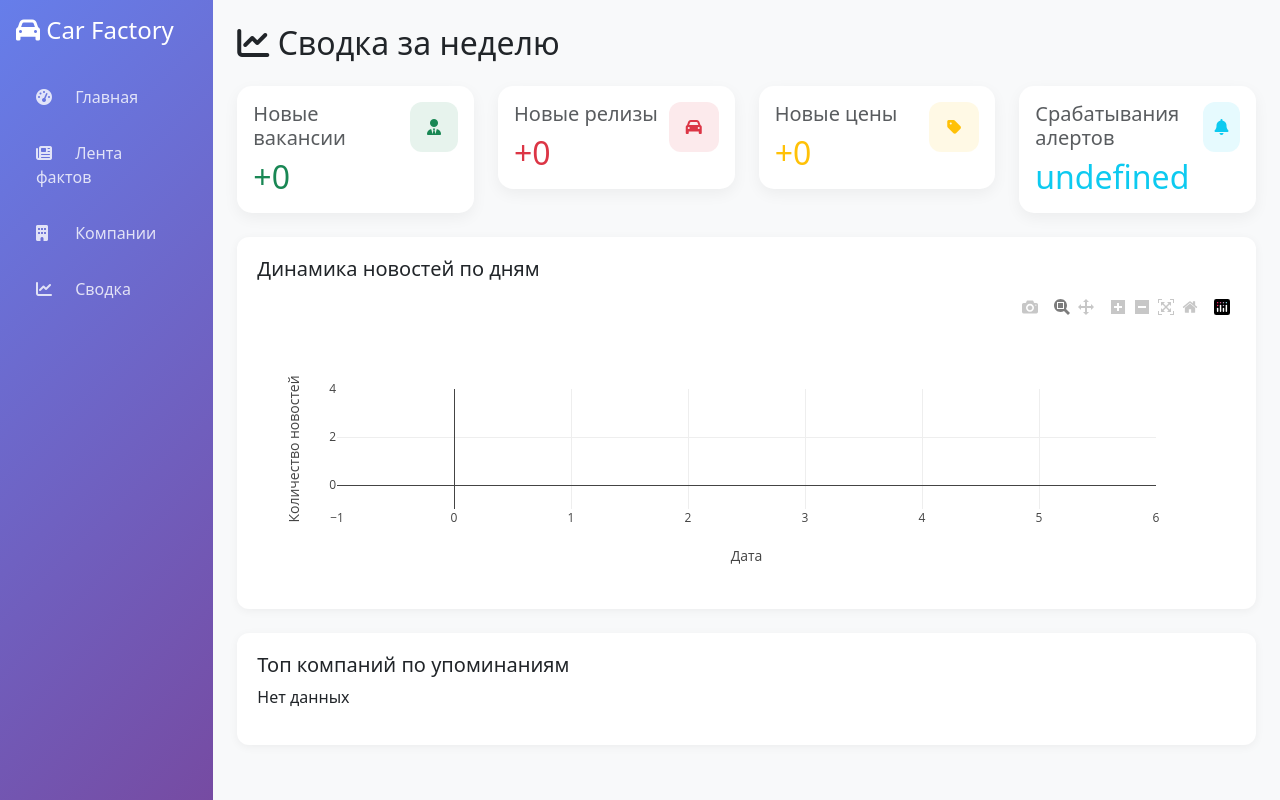
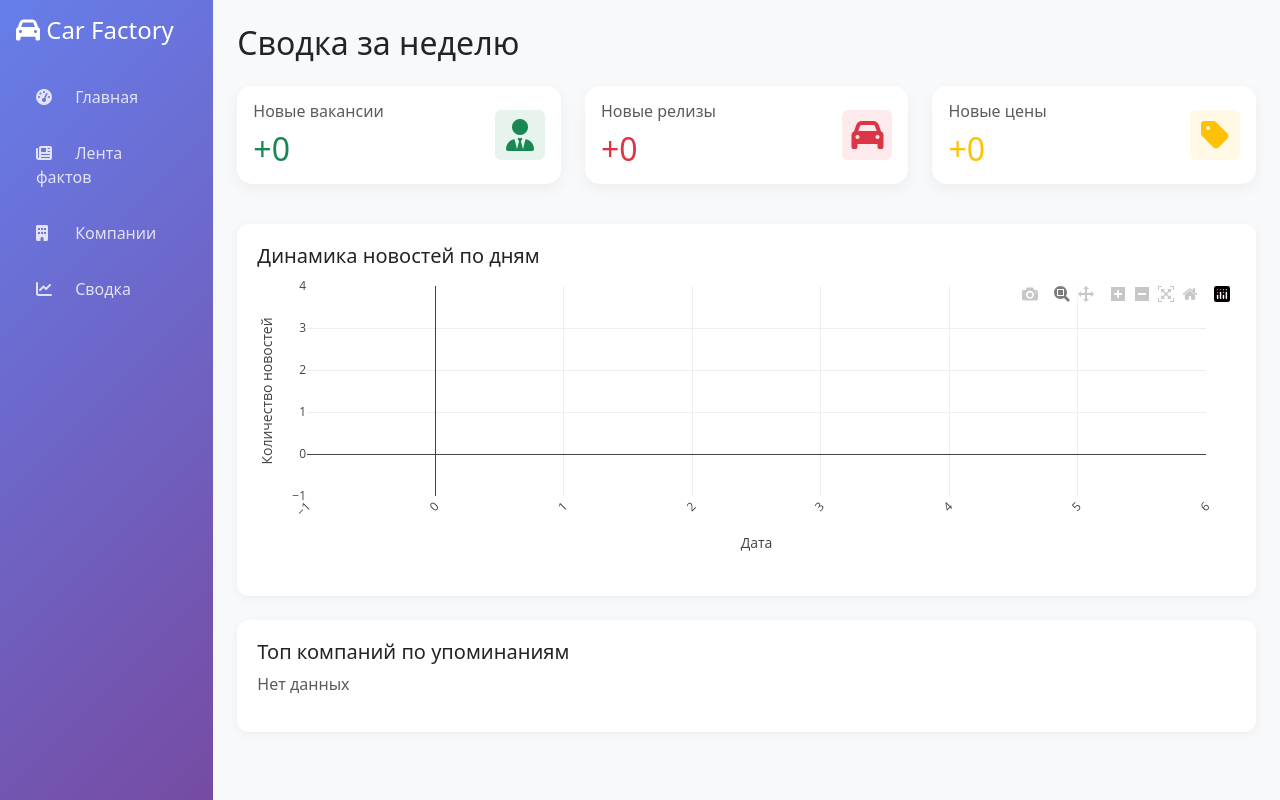
Before and after one commit to wybncv1337/car-factory, a Flask app: page /weekly-summary in a window 1280 px wide. Run offline with Flask 3, Linux system fonts and the light colour scheme; data comes from the database, SQL or seed files in the repository; data that the repository does not hold is empty; some libraries are stand-ins or nearby versions.

Commit message:
Remove alerts block from weekly summary

```diff
--- a/templates/weekly_summary.html
+++ b/templates/weekly_summary.html
@@ -2,15 +2,18 @@
 
 {% block content %}
 <div class="p-4">
-    <h2 class="mb-4"><i class="fas fa-chart-line"></i> Сводка за неделю</h2>
+    <h2 class="mb-4">Сводка за неделю</h2>
 
+    <!-- Stats Cards -->
     <div class="row mb-4" id="statsCards"></div>
 
+    <!-- Chart -->
     <div class="filter-card mb-4">
         <h5>Динамика новостей по дням</h5>
         <div id="newsChart" style="height: 300px;"></div>
     </div>
 
+    <!-- Top Companies -->
     <div class="filter-card">
         <h5>Топ компаний по упоминаниям</h5>
         <div id="topCompaniesList"></div>
@@ -18,80 +21,69 @@
 </div>
 
 <script>
-function loadWeeklySummary() {
-    $.get('/api/weekly-summary', function(data) {
+async function loadWeeklySummary() {
+    try {
+        const response = await fetch('/api/weekly-summary');
+        const data = await response.json();
+
         displayStats(data);
         displayChart(data);
         displayTopCompanies(data.top_companies);
 
-        $('#periodInfo').text(`${data.period.start} — ${data.period.end}`);
-    });
+    } catch (error) {
+        console.error("Ошибка загрузки:", error);
+    }
 }
 
 function displayStats(data) {
-    const container = $('#statsCards');
-    container.html(`
-        <div class="col-md-3">
+    const container = document.getElementById('statsCards');
+    container.innerHTML = `
+        <div class="col-md-4 mb-3">
             <div class="card card-stats">
                 <div class="card-body">
-                    <div class="d-flex justify-content-between">
+                    <div class="d-flex justify-content-between align-items-center">
                         <div>
-                            <h5 class="text-muted">Новые вакансии</h5>
-                            <h2 class="mb-0 text-success">+${data.new_vacancies}</h2>
+                            <h6 class="text-muted">Новые вакансии</h6>
+                            <h2 class="text-success mb-0">+${data.new_vacancies || 0}</h2>
                         </div>
-                        <div class="stat-icon bg-success bg-opacity-10">
-                            <i class="fas fa-user-tie text-success"></i>
+                        <div class="stat-icon bg-success bg-opacity-10 p-3 rounded">
+                            <i class="fas fa-user-tie text-success fa-2x"></i>
                         </div>
                     </div>
                 </div>
             </div>
         </div>
-        <div class="col-md-3">
+        <div class="col-md-4 mb-3">
             <div class="card card-stats">
                 <div class="card-body">
-                    <div class="d-flex justify-content-between">
+                    <div class="d-flex justify-content-between align-items-center">
                         <div>
-                            <h5 class="text-muted">Новые релизы</h5>
-                            <h2 class="mb-0 text-danger">+${data.new_releases}</h2>
+                            <h6 class="text-muted">Новые релизы</h6>
+                            <h2 class="text-danger mb-0">+${data.new_releases || 0}</h2>
                         </div>
-                        <div class="stat-icon bg-danger bg-opacity-10">
-                            <i class="fas fa-car text-danger"></i>
+                        <div class="stat-icon bg-danger bg-opacity-10 p-3 rounded">
+                            <i class="fas fa-car text-danger fa-2x"></i>
                         </div>
                     </div>
                 </div>
             </div>
         </div>
-        <div class="col-md-3">
+        <div class="col-md-4 mb-3">
             <div class="card card-stats">
                 <div class="card-body">
-                    <div class="d-flex justify-content-between">
+                    <div class="d-flex justify-content-between align-items-center">
                         <div>
-                            <h5 class="text-muted">Новые цены</h5>
-                            <h2 class="mb-0 text-warning">+${data.new_prices}</h2>
+                            <h6 class="text-muted">Новые цены</h6>
+                            <h2 class="text-warning mb-0">+${data.new_prices || 0}</h2>
                         </div>
-                        <div class="stat-icon bg-warning bg-opacity-10">
-                            <i class="fas fa-tag text-warning"></i>
+                        <div class="stat-icon bg-warning bg-opacity-10 p-3 rounded">
+                            <i class="fas fa-tag text-warning fa-2x"></i>
                         </div>
                     </div>
                 </div>
             </div>
         </div>
-        <div class="col-md-3">
-            <div class="card card-stats">
-                <div class="card-body">
-                    <div class="d-flex justify-content-between">
-                        <div>
-                            <h5 class="text-muted">Срабатывания алертов</h5>
-                            <h2 class="mb-0 text-info">${data.alert_triggers}</h2>
-                        </div>
-                        <div class="stat-icon bg-info bg-opacity-10">
-                            <i class="fas fa-bell text-info"></i>
-                        </div>
-                    </div>
-                </div>
-            </div>
-        </div>
-    `);
+    `;
 }
 
 function displayChart(data) {
@@ -105,26 +97,28 @@ function displayChart(data) {
         mode: 'lines+markers',
         name: 'Новости',
         line: { color: '#667eea', width: 3 },
-        marker: { size: 8, color: '#764ba2' }
+        marker: { size: 8, color: '#764ba2' },
+        fill: 'tozeroy',
+        fillcolor: 'rgba(102, 126, 234, 0.1)'
     };
 
     const layout = {
-        title: '',
-        xaxis: { title: 'Дата' },
+        xaxis: { title: 'Дата', tickangle: -45 },
         yaxis: { title: 'Количество новостей' },
         plot_bgcolor: 'white',
-        paper_bgcolor: 'white'
+        paper_bgcolor: 'white',
+        margin: { t: 10, b: 80, l: 50, r: 30 }
     };
 
-    Plotly.newPlot('newsChart', [trace], layout);
+    Plotly.newPlot('newsChart', [trace], layout, { responsive: true });
 }
 
 function displayTopCompanies(companies) {
-    const container = $('#topCompaniesList');
-    container.empty();
+    const container = document.getElementById('topCompaniesList');
+    container.innerHTML = '';
 
-    if (companies.length === 0) {
-        container.html('<p>Нет данных</p>');
+    if (!companies || companies.length === 0) {
+        container.innerHTML = '<p class="text-muted">Нет данных</p>';
         return;
     }
 
@@ -140,11 +134,9 @@ function displayTopCompanies(companies) {
         `;
     });
     html += '</div>';
-    container.html(html);
+    container.innerHTML = html;
 }
 
-$(document).ready(function() {
-    loadWeeklySummary();
-});
+document.addEventListener('DOMContentLoaded', loadWeeklySummary);
 </script>
 {% endblock %}
```
